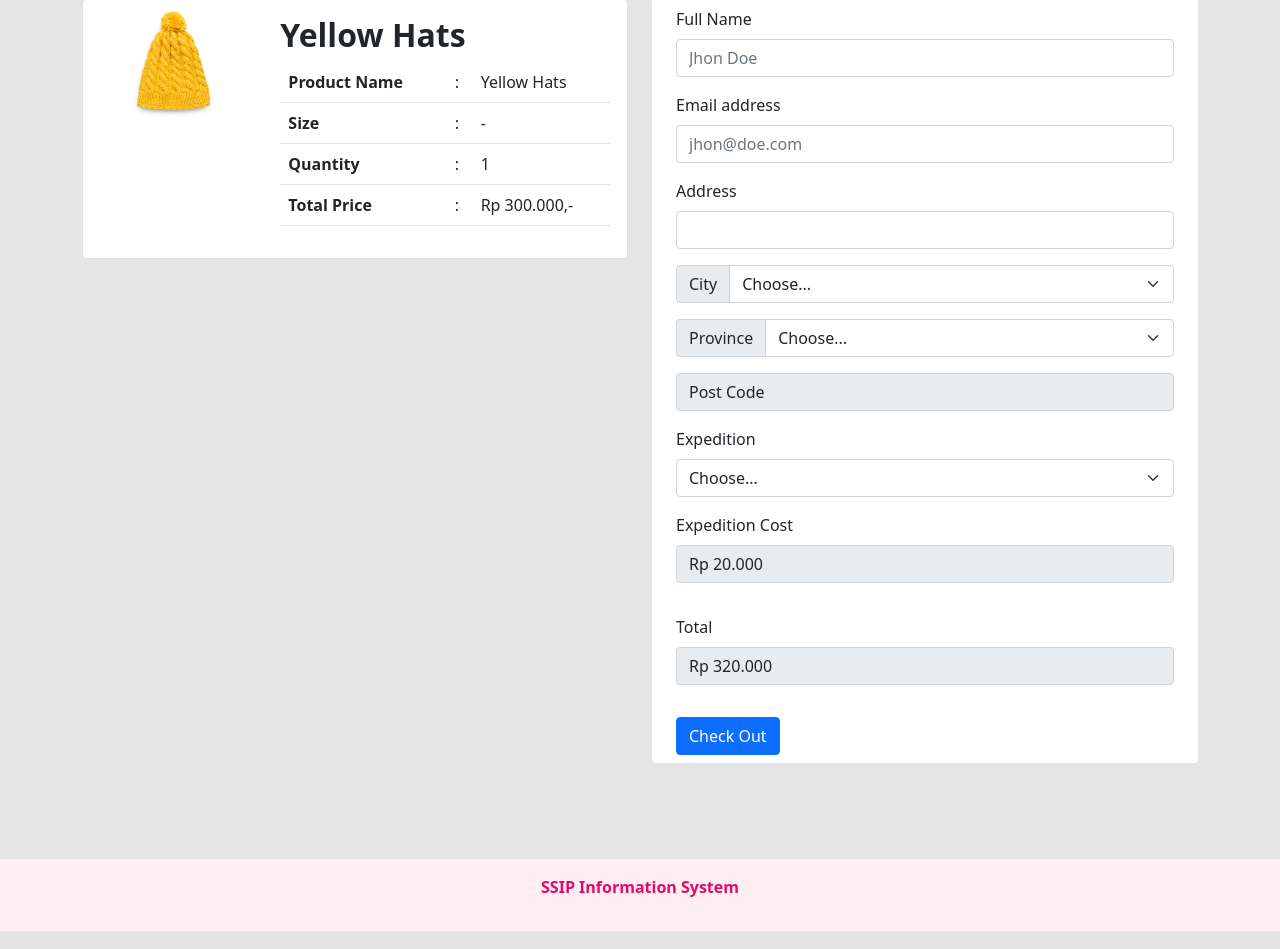
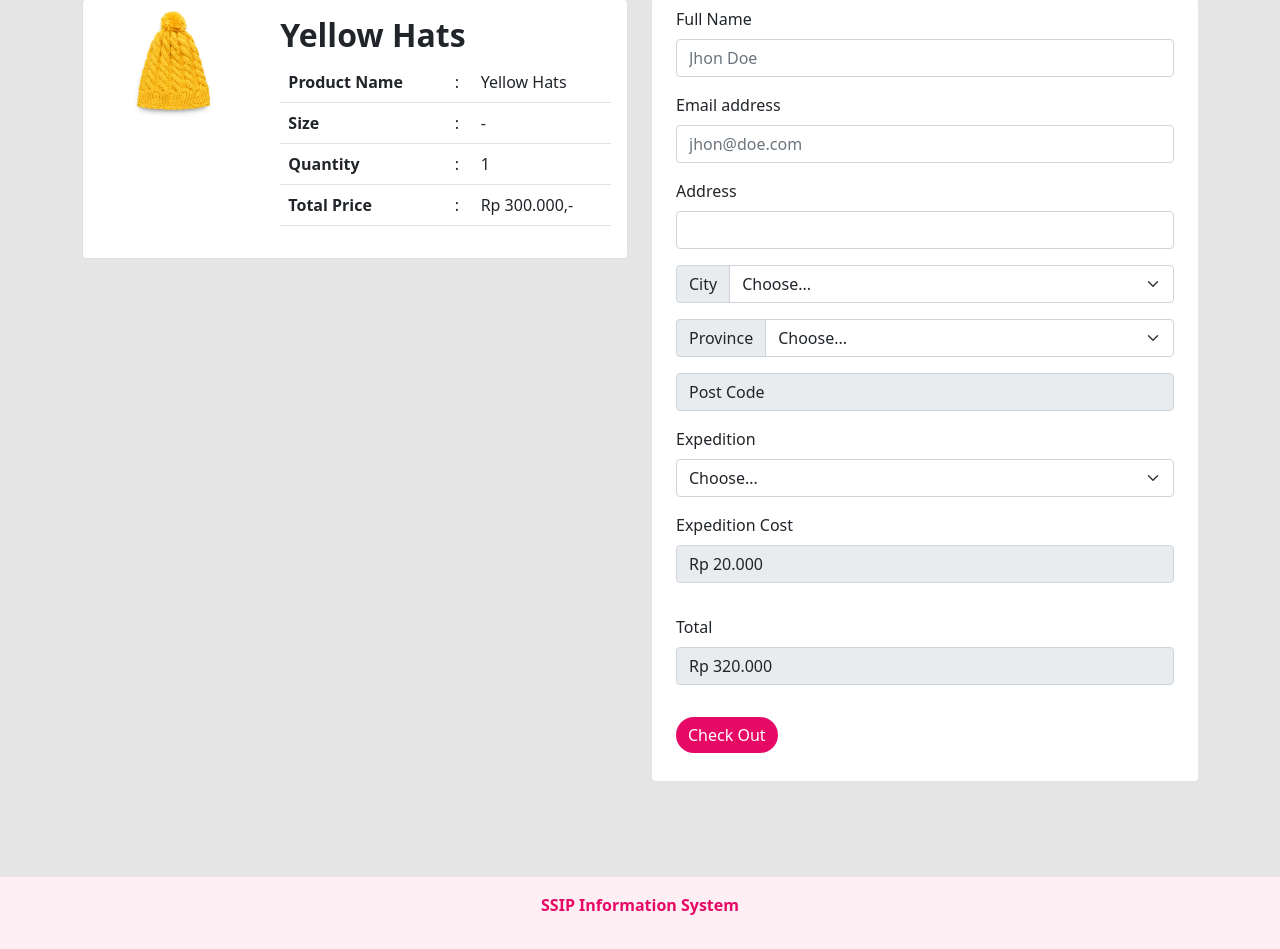
Before and after one commit to whend12/Project_SSIP, a PHP site: page /dashboard/pesanan.html in a window 1280 px wide. Shown: the part 203-1152 px from the top of the page. Run offline with PHP 8.4, Linux system fonts and the light colour scheme.

Commit message:
Nambahin css utuk pesanan.html

```diff
--- a/dashboard/style.css
+++ b/dashboard/style.css
@@ -282,3 +282,21 @@ h1
     border: none;
     background-color: #FDEFF4;
 }
+
+.cart-all
+{
+    text-align: right;
+}
+
+.btn-primary
+{
+    background: #E60965;
+    border-radius: 20px;
+    border: none;
+    margin-bottom: 20px;
+}
+
+.btn-primary:hover
+{
+    background: #000;
+}
```
